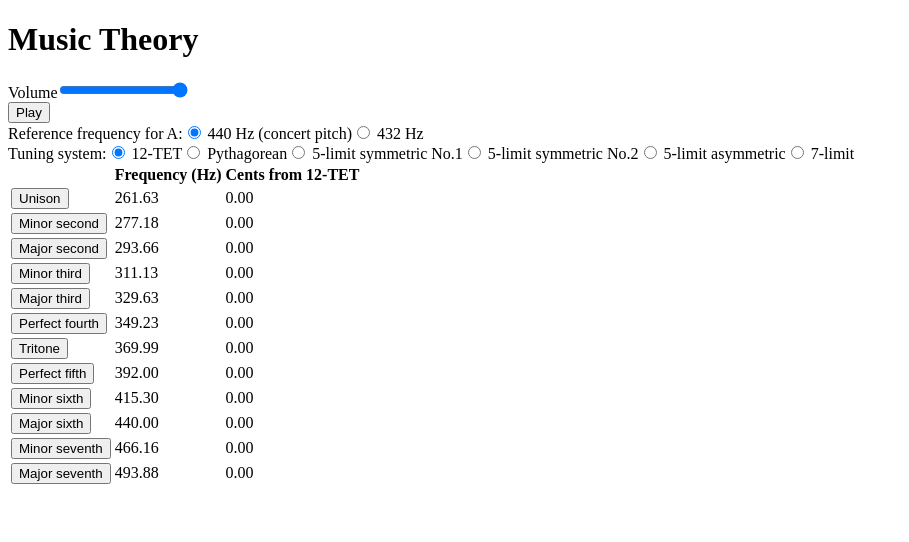
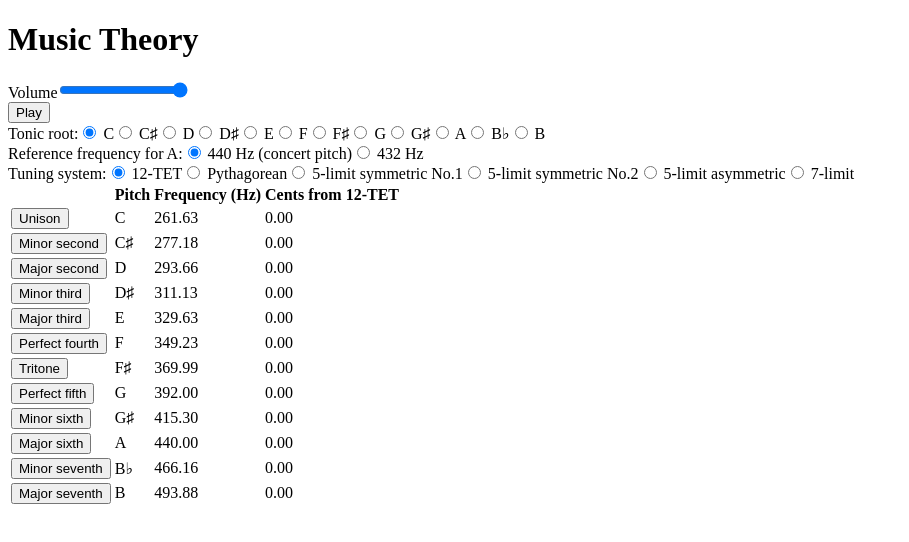
Before and after one commit to dszakallas/music-theory, a React (Create React App) app: page / in a window 1280 px wide. Shown: the top 542 px of the page, without its empty margins (0-909 px from the left). Built offline with nearby package versions, Linux system fonts and the light colour scheme.

Commit message:
add base tone option

```diff
--- a/src/index.tsx
+++ b/src/index.tsx
@@ -4,7 +4,7 @@ import React from 'react';
 import {array, range, map} from './iter';
 
 import { createMaster, createAttackReleaseOscillator, createPoly, createSequencer } from './audio';
-import { diffInCents, numSemitones, scales, pitchToFreq, toneNames, eqTemperedTone } from './tuning';
+import { diffInCents, numSemitones, scales, pitchToFreq, toneNames, pitchNames, eqTemperedTone, standardPitch } from './tuning';
 
 import type { Sequencer, Track } from './audio';
 
@@ -99,13 +99,13 @@ const greenSleeves: Track = {
 };
 
 class InstrumentDoc extends React.Component {
-  state: { tuning: number, refFreq: number, playing: boolean };
+  state: { tuning: number, refFreq: number, baseTone: number, playing: boolean };
   props: Record<string, never>;
   sequencer: Sequencer;
 
   constructor(props) {
     super(props);
-    this.state = {tuning: 0, refFreq: 0, playing: false};
+    this.state = {tuning: 0, refFreq: 0, baseTone: 0, playing: false};
     this.sequencer = createSequencer(poly, 120, greenSleeves, audioContext);
   }
 
@@ -119,6 +119,11 @@ class InstrumentDoc extends React.Component {
     this.setState({refFreq});
   }
 
+  changeBaseTone(e) {
+    const baseTone = parseInt(e.currentTarget.value);
+    this.setState({baseTone});
+  }
+
   play() {
     this.setState((state: {playing: boolean}) => {
       if (state.playing)
@@ -130,17 +135,27 @@ class InstrumentDoc extends React.Component {
   }
 
   render() {
-    const [tuning, refFreq] = [this.state.tuning, this.state.refFreq];
-    const tones = pitchToFreq(tunings[tuning].tones, refFreqs[refFreq].freq);
+    const {tuning, refFreq, baseTone} = this.state;
+    const baseFreq = refFreqs[refFreq].freq * eqTemperedTone(baseTone);
+    const basePitch = standardPitch + baseTone;
+    const tones = pitchToFreq(tunings[tuning].tones, baseFreq, basePitch);
 
     this.sequencer.setPitchToFreq(tones);
 
-    const etTones = pitchToFreq(tunings[0].tones, refFreqs[refFreq].freq);
+    const etTones = pitchToFreq(tunings[0].tones, baseFreq, basePitch);
     const startOctave = 5;
-    const startPitch = startOctave * numSemitones;
+    const startPitch = startOctave * numSemitones + baseTone;
     return <div>
       <div>
         <button onClick={this.play.bind(this)} aria-pressed={this.state.playing}>Play</button>
+      </div>
+      <div>
+        Tonic root:
+        {pitchNames.map((e, j) => (
+          <React.Fragment key={j}>
+            <input type="radio" name="base-tone" value={j} checked={baseTone==j} onChange={this.changeBaseTone.bind(this)}></input> {e}
+          </React.Fragment>
+        ))}
       </div>
       <div>
         Reference frequency for A:
@@ -162,6 +177,7 @@ class InstrumentDoc extends React.Component {
         <thead>
           <tr>
             <th></th>
+            <th>Pitch</th>
             <th>Frequency (Hz)</th>
             <th>Cents from 12-TET</th>
           </tr>
@@ -174,8 +190,9 @@ class InstrumentDoc extends React.Component {
                 undefined,
                 tones
               )}>{toneNames[j]}</button></td>
+              <td>{pitchNames[(j + baseTone) % 12]}</td>
               <td>{tones(j + startPitch).toFixed(2)}</td>
-              <td>{diffInCents(tones(j + startPitch), etTones(j+startPitch)).toFixed(2)}</td>
+              <td>{diffInCents(tones(j + startPitch), etTones(j + startPitch)).toFixed(2)}</td>
             </tr>
           ), range(numSemitones)))}
         </tbody>
--- a/src/tuning.ts
+++ b/src/tuning.ts
@@ -26,6 +26,10 @@ export const toneNames = [
   'Major seventh'
 ];
 
+export const pitchNames = [
+  'C', 'C♯', 'D', 'D♯', 'E', 'F', 'F♯', 'G', 'G♯', 'A', 'B♭', 'B'
+];
+
 const primes = [2, 3, 5, 7, 11, 13, 17];
 
 const primeTone = (tones) => (i) => {
@@ -51,10 +55,13 @@ export const scales = Object.fromEntries([
 ]);
 
 export const standardC = eqTemperedTone(3) * 110;
+export const standardPitch = 48; // MIDI number of standardC
 
-export const pitchToFreq = (scale, referenceFrequency = standardC, referencePitch = 48) => (pitch) => {
+const posMod = (n, m) => (n % m + m) % m;
+
+export const pitchToFreq = (scale, referenceFrequency = standardC, referencePitch = standardPitch) => (pitch) => {
   const p = pitch - referencePitch;
   const power = Math.floor(p / numSemitones);
-  const tone = scale[p % numSemitones];
+  const tone = scale[posMod(p, numSemitones)];
   return referenceFrequency * tone * (2 ** power);
 };
```
